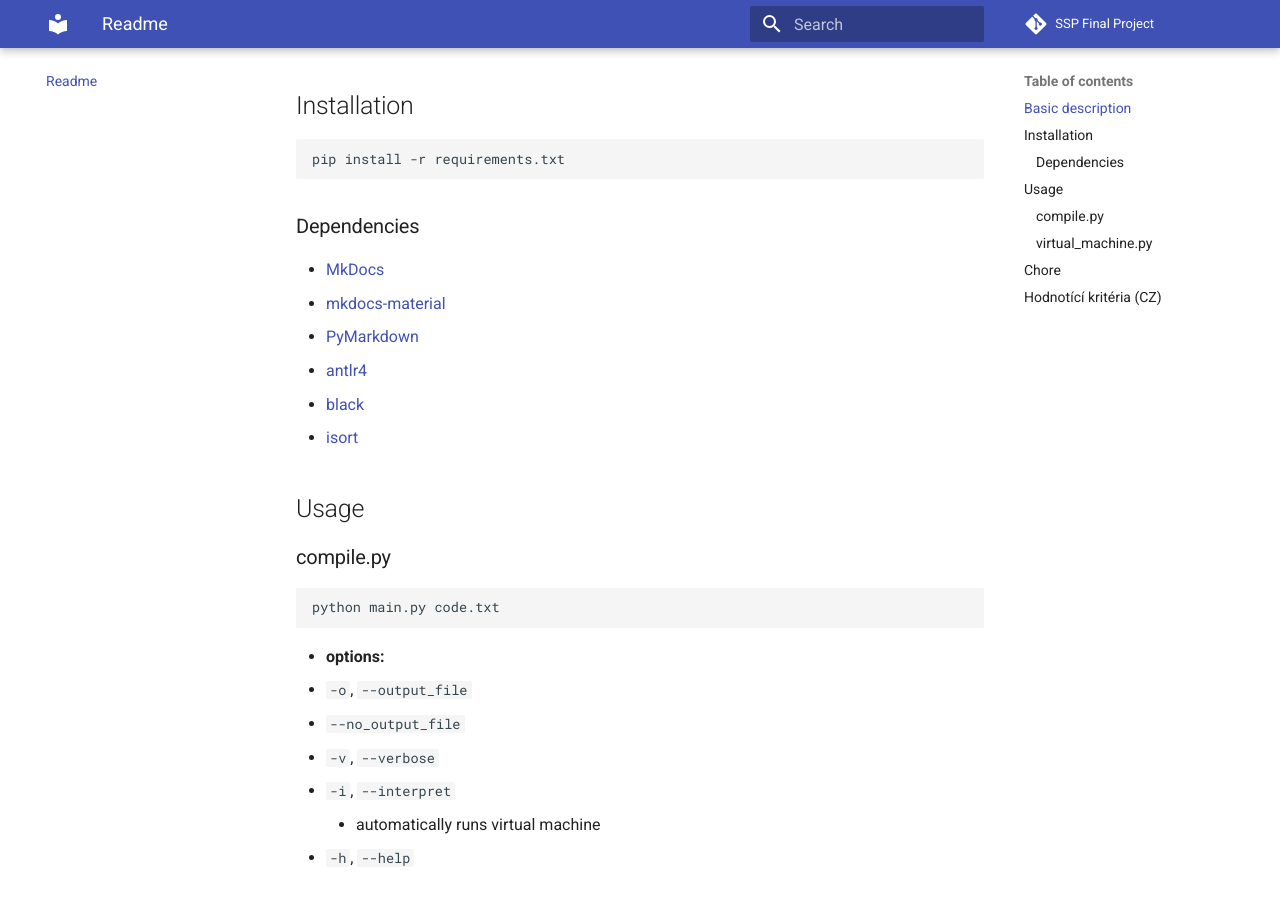
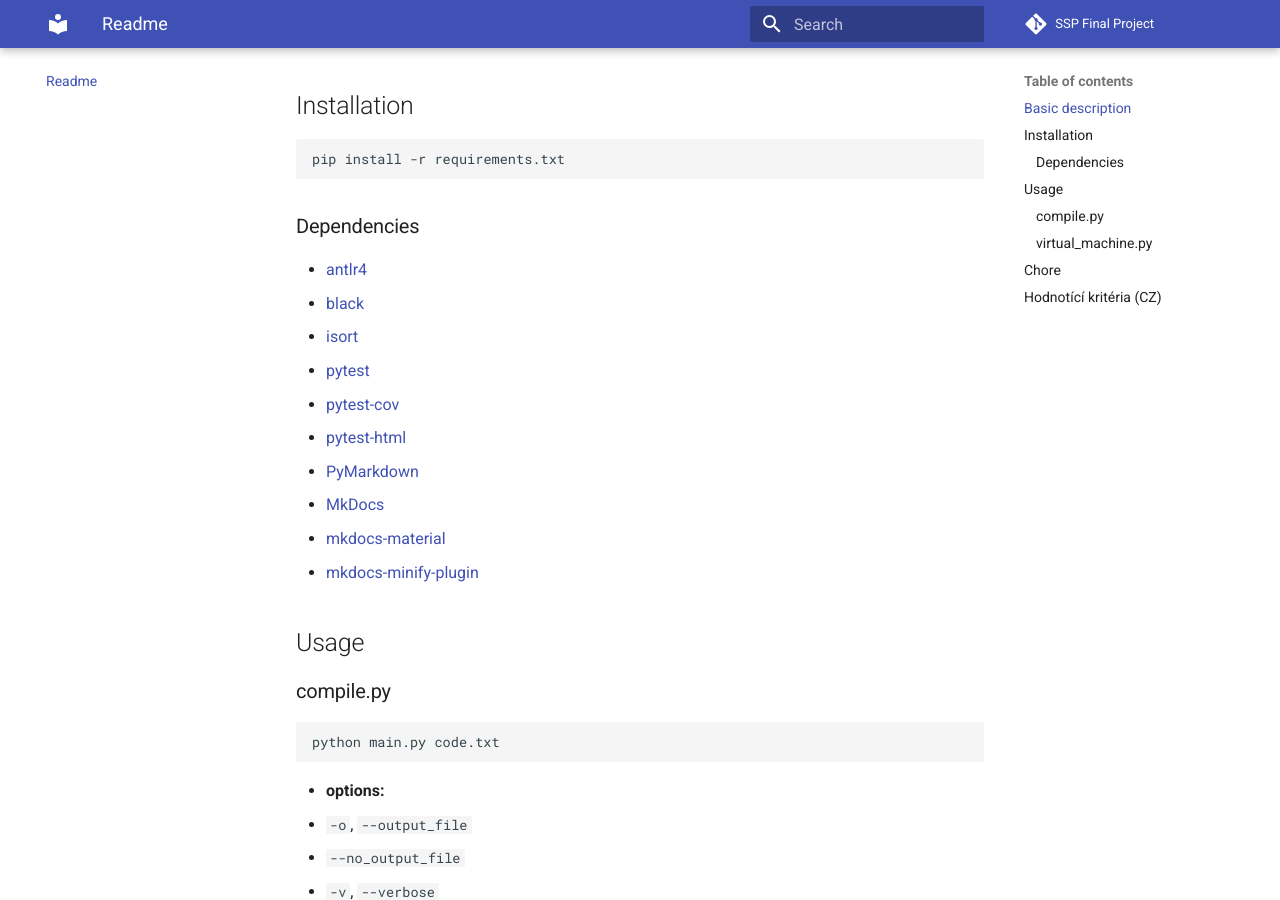
Before and after one commit to martin-minarik/pjp-compiler-interpreter, an MkDocs documentation site: the page built from docs/README.md, in a window 1280 px wide and 900 px high, scrolled down 450 px. Built offline with MkDocs 1.6.1 and Material for MkDocs 9.7.7, drawn with Linux system fonts in a browser that asks for light colours; comment, search, counter and statistics services are not loaded.

Commit message:
Update README.md

```diff
--- a/docs/README.md
+++ b/docs/README.md
@@ -19,12 +19,16 @@
 
 ### Dependencies
 
-- [MkDocs](https://github.com/mkdocs/mkdocs)
-- [mkdocs-material](https://github.com/squidfunk/mkdocs-material)
-- [PyMarkdown](https://github.com/jackdewinter/pymarkdown)
 - [antlr4](https://github.com/antlr/antlr4)
 - [black](https://github.com/psf/black)
 - [isort](https://github.com/PyCQA/isort)
+- [pytest](https://github.com/PyCQA/isort)
+- [pytest-cov](https://github.com/PyCQA/isort)
+- [pytest-html](https://github.com/PyCQA/isort)
+- [PyMarkdown](https://github.com/jackdewinter/pymarkdown)
+- [MkDocs](https://github.com/mkdocs/mkdocs)
+- [mkdocs-material](https://github.com/squidfunk/mkdocs-material)
+- [mkdocs-minify-plugin](https://github.com/squidfunk/mkdocs-material)
 
 ## Usage
 
```
Also changed, not shown: README.md (+7 -3 lines).
